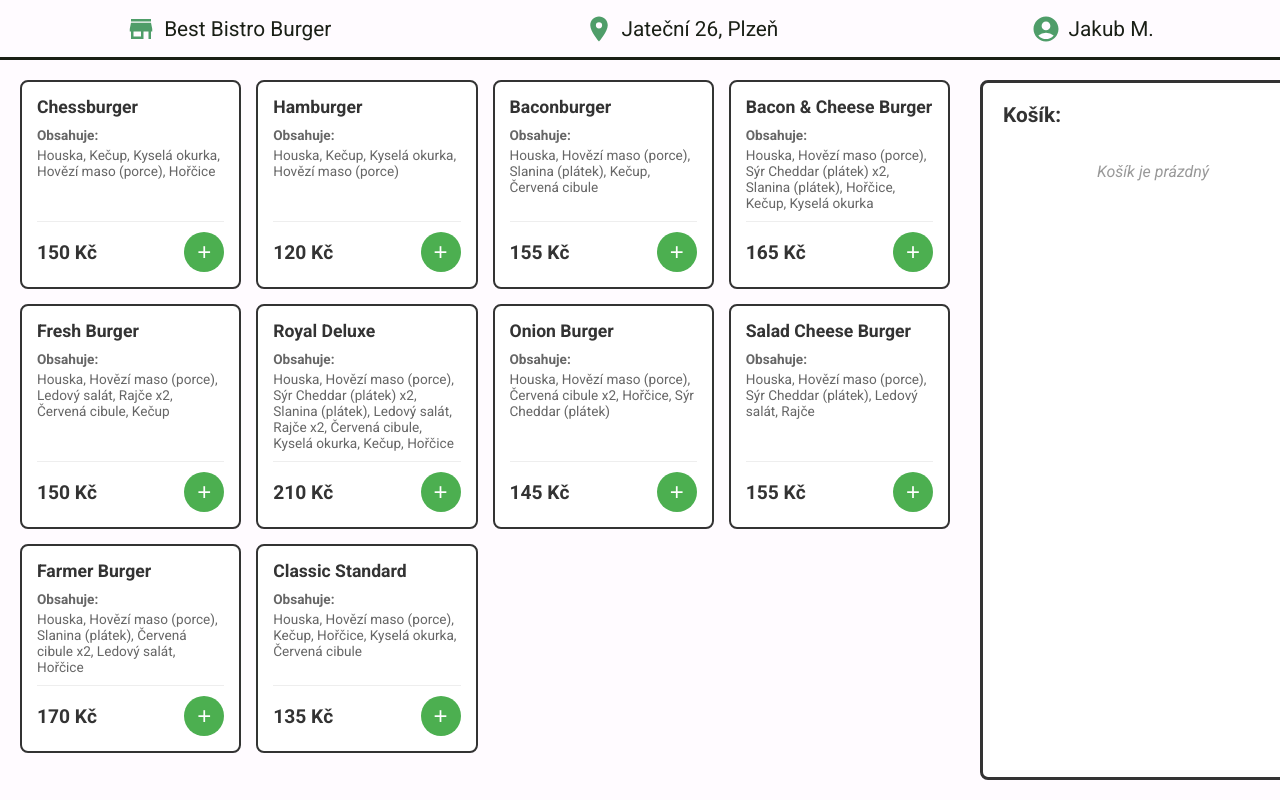
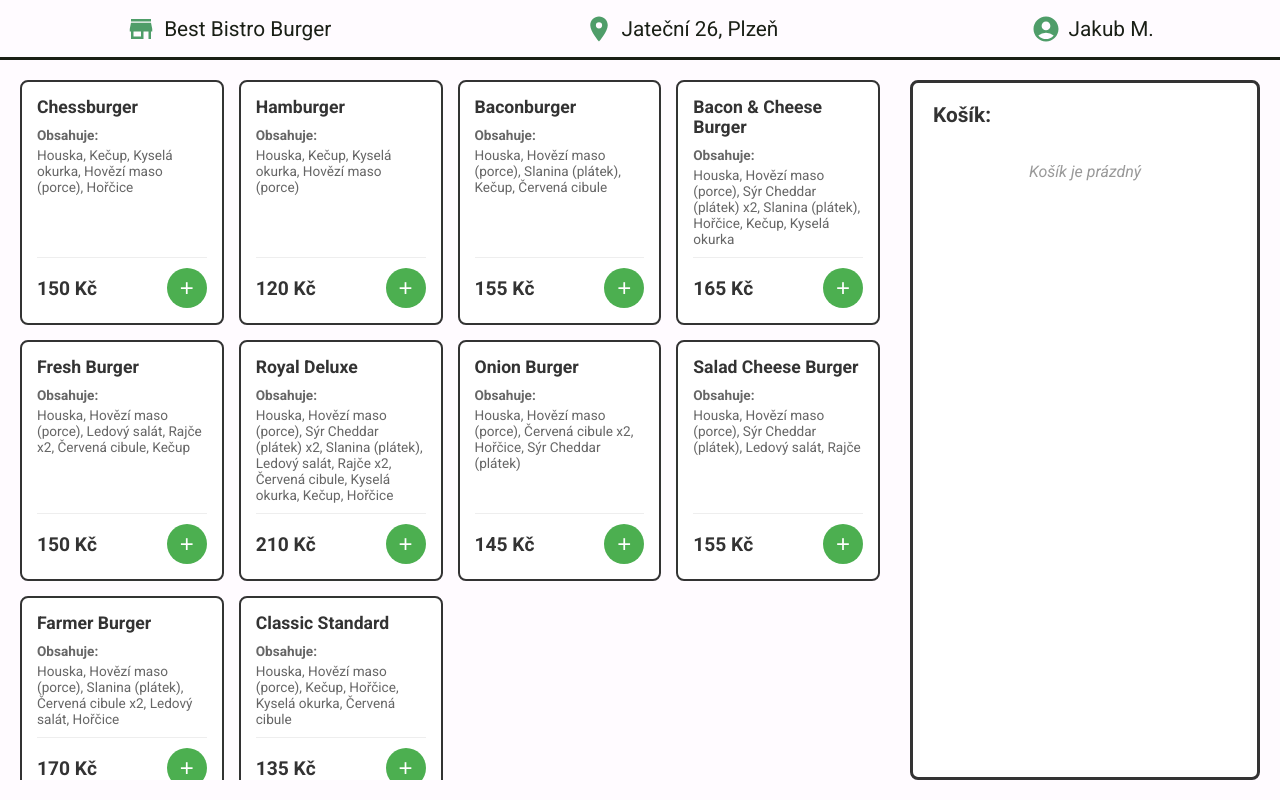
Before and after one commit to Jakub-Mat/smartbistro_manager, a React (Vite) app: page /kiosk in a window 1280 px wide. Built offline with nearby package versions, Linux system fonts and the light colour scheme; the HTML template or start-up script is replaced by a standard one; a web font is replaced by a local one.

Commit message:
Smaller debug

```diff
--- a/src/components/molecules/KioskCart.css
+++ b/src/components/molecules/KioskCart.css
@@ -7,7 +7,8 @@
   flex-direction: column;
   gap: 15px;
   min-height: 0;
-  min-width: 300px;
+  box-sizing: border-box;
+  width: 100%;
 }
 
 .kioskCart h2 {
--- a/src/components/pages/AnalysisPage.css
+++ b/src/components/pages/AnalysisPage.css
@@ -86,12 +86,12 @@
 .analysisOrdersTable {
     min-width: 0;
     max-height: 50vh;
-    overflow: scroll;
+    overflow-y: auto;
 }
 
 @media (max-width: 1100px) {
     .analysisContent {
-        padding: 15px !important v;
+        padding: 15px !important;
     }
 
     .analysisChartSection {
--- a/src/components/pages/AnalysisPage.jsx
+++ b/src/components/pages/AnalysisPage.jsx
@@ -147,7 +147,7 @@ export default function AnalysisPage() {
             <div className="analysisMainColumn">
                 <section className="analysisChartSection">
                     <div className="analysisChartContent">
-                        <ContentTitle text={"Přehled přijmů za rok 2024 a 2025"}/>
+                        <ContentTitle text={"Přehled přijmů za rok 2025 a 2026"}/>
                         <div className="analysisChartContainer">
                             <LineChart
                                 xFrom={normalizedAppliedFilters.xFrom}
--- a/src/components/pages/KioskPage.css
+++ b/src/components/pages/KioskPage.css
@@ -98,13 +98,14 @@
 /* Desktop: Cart on right side, narrower */
 @media (min-width: 1100px) {
   #kioskContent {
-    grid-template-columns: 1fr 280px;
+    grid-template-columns: 1fr 350px;
     grid-template-rows: auto;
   }
 
   .productsGrid {
     padding-right: 10px;
     overflow-y: auto;
+    min-height: 0;
   }
 
   .kioskCart {
@@ -113,5 +114,8 @@
     border-radius: 8px;
     margin: 0;
     padding: 20px;
+    max-height: 100%;
+    box-sizing: border-box;
+    min-height: 0;
   }
 }
```
Also changed, not shown: src/App.jsx (+0 -13 lines).
